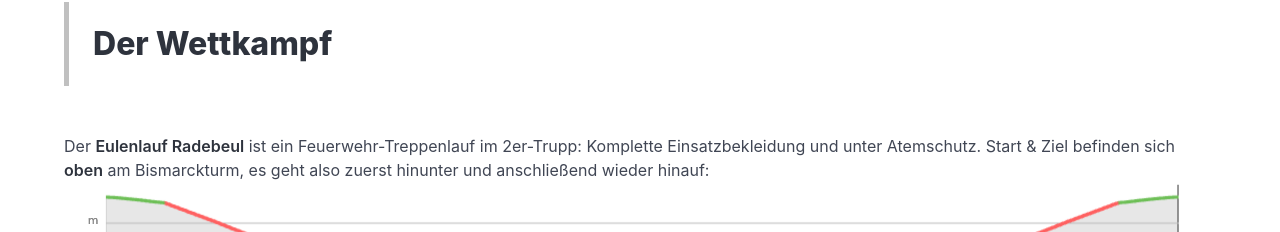
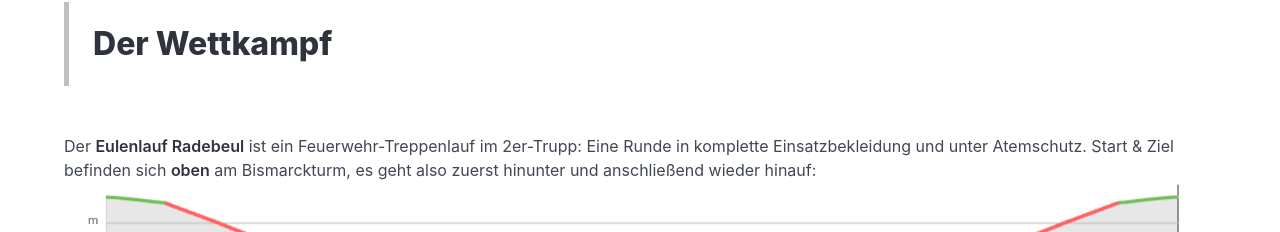
Before and after one commit to steffkes/treppenlauf-radebeul, a Nuxt app: page / in a window 1280 px wide. Shown: the part 978-1210 px from the top of the page. Built offline with nearby package versions, Linux system fonts and the light colour scheme.

Commit message:
clarify the competition

```diff
--- a/app.vue
+++ b/app.vue
@@ -61,9 +61,9 @@
 
     <p>
       Der <strong>Eulenlauf Radebeul</strong> ist ein Feuerwehr-Treppenlauf im
-      2er-Trupp: Komplette Einsatzbekleidung und unter Atemschutz. Start & Ziel
-      befinden sich <strong>oben</strong> am Bismarckturm, es geht also zuerst
-      hinunter und anschließend wieder hinauf:
+      2er-Trupp: Eine Runde in komplette Einsatzbekleidung und unter Atemschutz.
+      Start & Ziel befinden sich <strong>oben</strong> am Bismarckturm, es geht
+      also zuerst hinunter und anschließend wieder hinauf:
     </p>
 
     <p><img src="/images/elevation-profile.png" /></p>
```
